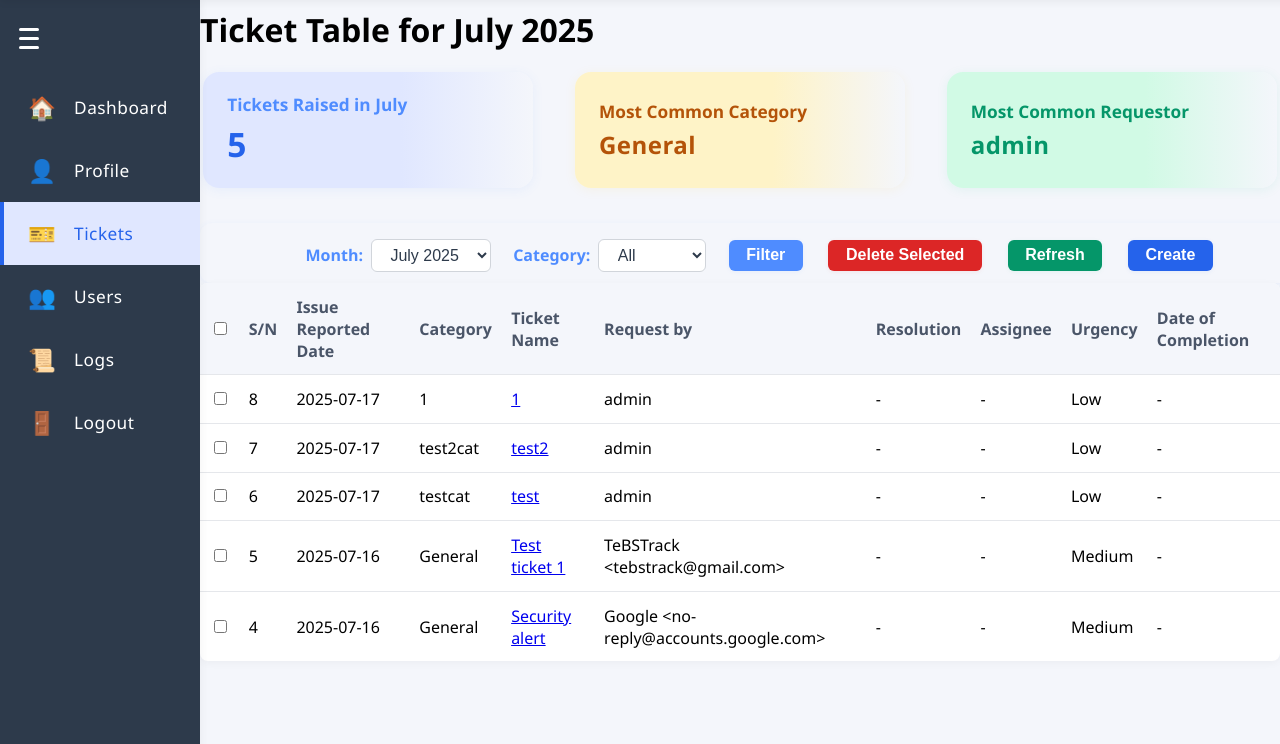
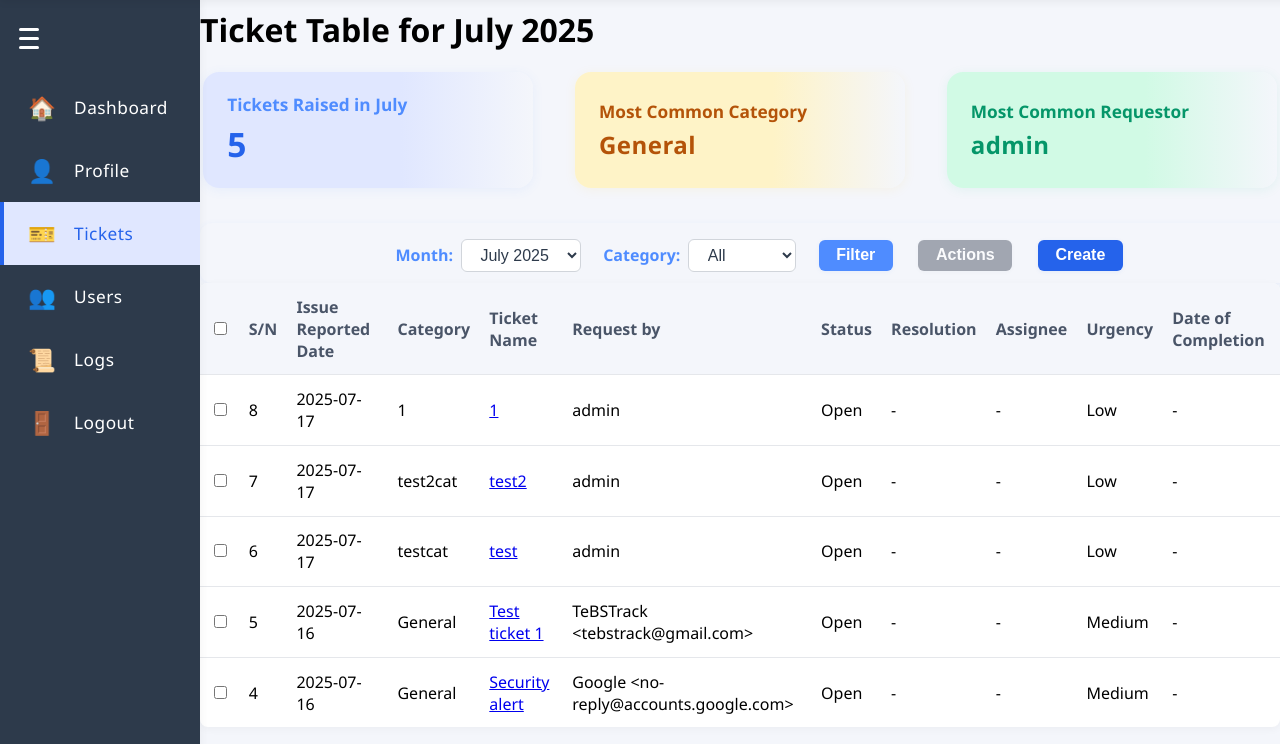
Before and after one commit to farhanhan1/tebstrack, a Flask app: page /tickets in a window 1280 px wide. Shown: the part 56-800 px from the top of the page. Run offline with Flask 3, Linux system fonts and the light colour scheme; a user stored in the database is signed in.

Commit message:
added "Actions" button in tickets page

```diff
--- a/app/routes.py
+++ b/app/routes.py
@@ -1,6 +1,7 @@
 from flask import Blueprint, render_template, redirect, url_for, request, flash, session, current_app, jsonify
 from flask_login import login_user, login_required, logout_user, current_user
-from .models import User, Ticket, db
+from app.models import User, Ticket, db
+from app.models import Log as TicketLog
 from werkzeug.security import generate_password_hash, check_password_hash
 from functools import wraps
 from sqlalchemy import func
@@ -111,6 +112,37 @@ def create_ticket():
     description = request.form.get('description')
     if not subject or not category or not urgency or not description:
         return jsonify({'success': False, 'error': 'All fields are required.'})
+
+@main.route('/bulk_ticket_action', methods=['POST'])
+def bulk_ticket_action():
+    data = request.get_json()
+    action = data.get('action')
+    ticket_ids = data.get('ticket_ids', [])
+    if not ticket_ids or not action:
+        return jsonify({'success': False, 'error': 'Missing ticket IDs or action.'}), 400
+
+    tickets = Ticket.query.filter(Ticket.id.in_(ticket_ids)).all()
+    affected = 0
+    for ticket in tickets:
+        if action == 'close' and ticket.status != 'Closed':
+            ticket.status = 'Closed'
+            db.session.add(TicketLog(user='system', action='Bulk Close', details=f'Ticket closed in bulk for ticket {ticket.id}'))
+            affected += 1
+        elif action == 'open' and ticket.status != 'Open':
+            ticket.status = 'Open'
+            db.session.add(TicketLog(user='system', action='Bulk Open', details=f'Ticket opened in bulk for ticket {ticket.id}'))
+            affected += 1
+        elif action == 'delete':
+            db.session.add(TicketLog(user='system', action='Bulk Delete', details=f'Ticket deleted in bulk for ticket {ticket.id}'))
+            db.session.delete(ticket)
+            affected += 1
+        # Future actions can be added here
+    try:
+        db.session.commit()
+        return jsonify({'success': True, 'affected': affected})
+    except Exception as e:
+        db.session.rollback()
+        return jsonify({'success': False, 'error': str(e)}), 500
     try:
         ticket = Ticket(
             subject=subject,
@@ -257,7 +289,7 @@ def test_session():
 def tickets():
     # Filters
     month = request.args.get('month')
-    status = request.args.get('status', 'Open')
+    status = request.args.get('status', 'All')
     category = request.args.get('category')
     # Default to current month
     import datetime
--- a/app/templates/tickets.html
+++ b/app/templates/tickets.html
@@ -64,10 +64,15 @@
       </select>
     </label>
     <button type="submit" style="background: #4f8cff; color: #fff; border: none; cursor: pointer; font-weight: 700; border-radius: 6px; padding: 0.38rem 1.1rem; font-size: 1rem; box-shadow: 0 1px 4px rgba(79,140,255,0.08); transition: background 0.2s;">Filter</button>
-    <button type="submit" form="delete-tickets-form" id="delete-tickets-btn-inline" style="background: #dc2626; color: #fff; border: none; border-radius: 6px; padding: 0.38rem 1.1rem; font-weight: 700; cursor: pointer; font-size: 1rem; margin-left:0.5rem; box-shadow: 0 1px 4px rgba(220,38,38,0.08); transition: background 0.2s;">Delete Selected</button>
-    <button type="button" id="refresh-emails-btn" style="margin-left:0.5rem; background:#059669; color: #fff; border: none; cursor: pointer; font-weight: 700; border-radius: 6px; padding: 0.38rem 1.1rem; font-size: 1rem; box-shadow: 0 1px 4px rgba(16,185,129,0.08); transition: background 0.2s;">Refresh</button>
+    <button type="button" id="actions-btn" style="background: #6b7280; color: #fff; border: none; border-radius: 6px; padding: 0.38rem 1.1rem; font-weight: 700; font-size: 1rem; margin-left:0.5rem; box-shadow: 0 1px 4px rgba(107,114,128,0.08); cursor: not-allowed; opacity:0.6; position:relative;">Actions</button>
     <button type="button" id="open-create-ticket-modal" class="create-ticket-btn" style="margin-left:0.5rem; background:#2563eb; color: #fff; border: none; cursor: pointer; font-weight: 700; border-radius: 6px; padding: 0.38rem 1.1rem; font-size: 1rem; box-shadow: 0 1px 4px rgba(37,99,235,0.08); text-decoration: none; display: inline-block; transition: background 0.2s;">Create</button>
   </form>
+  <div id="actions-dropdown" style="display:none; position:fixed; background:#fff; box-shadow:0 8px 24px rgba(44,62,80,0.18); border-radius:10px; min-width:190px; z-index:9999; flex-direction:column; border:1px solid #e5e7eb; padding:0.3rem 0;">
+    <div style="position:absolute; top:-10px; left:18px; width:0; height:0; border-left:8px solid transparent; border-right:8px solid transparent; border-bottom:10px solid #fff; z-index:10000;"></div>
+    <button type="button" class="actions-dropdown-item" id="close-tickets" style="width:100%; background:none; border:none; color:#2d3a4b; padding:0.8rem 1.2rem; text-align:left; font-size:1rem; cursor:pointer; border-bottom:1px solid #e5e7eb;">Close Selected</button>
+    <button type="button" class="actions-dropdown-item" id="open-tickets" style="width:100%; background:none; border:none; color:#2d3a4b; padding:0.8rem 1.2rem; text-align:left; font-size:1rem; cursor:pointer; border-bottom:1px solid #e5e7eb;">Open Selected</button>
+    <button type="button" class="actions-dropdown-item" id="delete-tickets" style="width:100%; background:none; border:none; color:#dc2626; padding:0.8rem 1.2rem; text-align:left; font-size:1rem; cursor:pointer;">Delete Selected</button>
+  </div>
   <script>
     document.addEventListener('DOMContentLoaded', function() {
       var btn = document.getElementById('refresh-emails-btn');
@@ -182,6 +187,7 @@
             <th>Category</th>
             <th>Ticket Name</th>
             <th>Request by</th>
+            <th>Status</th>
             <th>Resolution</th>
             <th>Assignee</th>
             <th>Urgency</th>
@@ -197,6 +203,7 @@
             <td><span class="badge badge-category">{{ ticket.category or '-' }}</span></td>
             <td><a class="ticket-link" href="{{ url_for('main.view_ticket', ticket_id=ticket.id) }}">{{ ticket.subject }}</a></td>
             <td><span class="badge badge-requestor">{{ ticket.sender or '-' }}</span></td>
+            <td>{{ ticket.status }}</td>
             <td>{% if ticket.status == 'Closed' %}<span class="badge badge-resolution">{{ ticket.resolution or '-' }}</span>{% else %}-{% endif %}</td>
             <td>{% if ticket.status == 'Closed' %}<span class="badge badge-assignee">{{ ticket.assigned_to or '-' }}</span>{% else %}-{% endif %}</td>
             <td><span class="badge badge-urgency badge-urgency-{{ ticket.urgency|lower }}">{{ ticket.urgency or '-' }}</span></td>
@@ -233,6 +240,73 @@
           });
         });
       });
+    </script>
+    <script>
+    // Actions button logic
+    var actionsBtn = document.getElementById('actions-btn');
+    var actionsDropdown = document.getElementById('actions-dropdown');
+    var checkboxes = document.querySelectorAll('input[name="ticket_ids"]');
+    function updateActionsBtn() {
+      var anyChecked = Array.from(checkboxes).some(cb => cb.checked);
+      if (anyChecked) {
+        actionsBtn.style.opacity = '1';
+        actionsBtn.style.background = '#4f8cff';
+        actionsBtn.style.cursor = 'pointer';
+        actionsBtn.disabled = false;
+      } else {
+        actionsBtn.style.opacity = '0.6';
+        actionsBtn.style.background = '#6b7280';
+        actionsBtn.style.cursor = 'not-allowed';
+        actionsBtn.disabled = true;
+        actionsDropdown.style.display = 'none';
+      }
+    }
+    checkboxes.forEach(cb => {
+      cb.addEventListener('change', updateActionsBtn);
+    });
+    updateActionsBtn();
+    actionsBtn.addEventListener('click', function(e) {
+      if (!actionsBtn.disabled) {
+        // Position dropdown below button
+        var rect = actionsBtn.getBoundingClientRect();
+        actionsDropdown.style.top = (rect.bottom + window.scrollY + 8) + 'px';
+        actionsDropdown.style.left = (rect.left + window.scrollX) + 'px';
+        actionsDropdown.style.display = actionsDropdown.style.display === 'block' ? 'none' : 'block';
+      }
+    });
+    window.addEventListener('click', function(e) {
+      if (!actionsBtn.contains(e.target) && !actionsDropdown.contains(e.target)) {
+        actionsDropdown.style.display = 'none';
+      }
+    });
+    // Dropdown actions
+    document.getElementById('close-tickets').addEventListener('click', function() {
+      performBulkAction('close');
+    });
+    document.getElementById('open-tickets').addEventListener('click', function() {
+      performBulkAction('open');
+    });
+    document.getElementById('delete-tickets').addEventListener('click', function() {
+      performBulkAction('delete');
+    });
+    function performBulkAction(action) {
+      var selectedIds = Array.from(checkboxes).filter(cb => cb.checked).map(cb => cb.value);
+      if (selectedIds.length === 0) return;
+      if (action === 'delete' && !confirm('Are you sure you want to delete the selected ticket(s)?')) return;
+      fetch('/bulk_ticket_action', {
+        method: 'POST',
+        headers: { 'Content-Type': 'application/json' },
+        body: JSON.stringify({ action: action, ticket_ids: selectedIds })
+      }).then(r => r.json()).then(data => {
+        if (data.success) {
+          window.location.reload();
+        } else {
+          alert('Error: ' + (data.error || 'Could not perform action.'));
+        }
+      }).catch(() => {
+        alert('Error: Could not perform action.');
+      });
+    }
     </script>
   </div>
 </div>
--- a/app/templates/viewticket.html
+++ b/app/templates/viewticket.html
@@ -12,6 +12,7 @@
     <tr><th>Assignee</th><td>{% if ticket.status == 'Closed' %}<span class="badge badge-assignee">{{ ticket.assigned_to or '-' }}</span>{% else %}-{% endif %}</td></tr>
     <tr><th>Urgency</th><td><span class="badge badge-urgency badge-urgency-{{ ticket.urgency|lower }}">{{ ticket.urgency or '-' }}</span></td></tr>
     <tr><th>Date of Completion</th><td>{% if ticket.status == 'Closed' %}{{ ticket.updated_at.strftime('%Y-%m-%d') if ticket.updated_at else '-' }}{% else %}-{% endif %}</td></tr>
+    <tr><th>Status</th><td>{{ ticket.status }}</td></tr>
   </table>
   <div class="ticket-thread">
     <h2>Email Thread</h2>
```
Also changed, not shown: instance/tickets.db.
